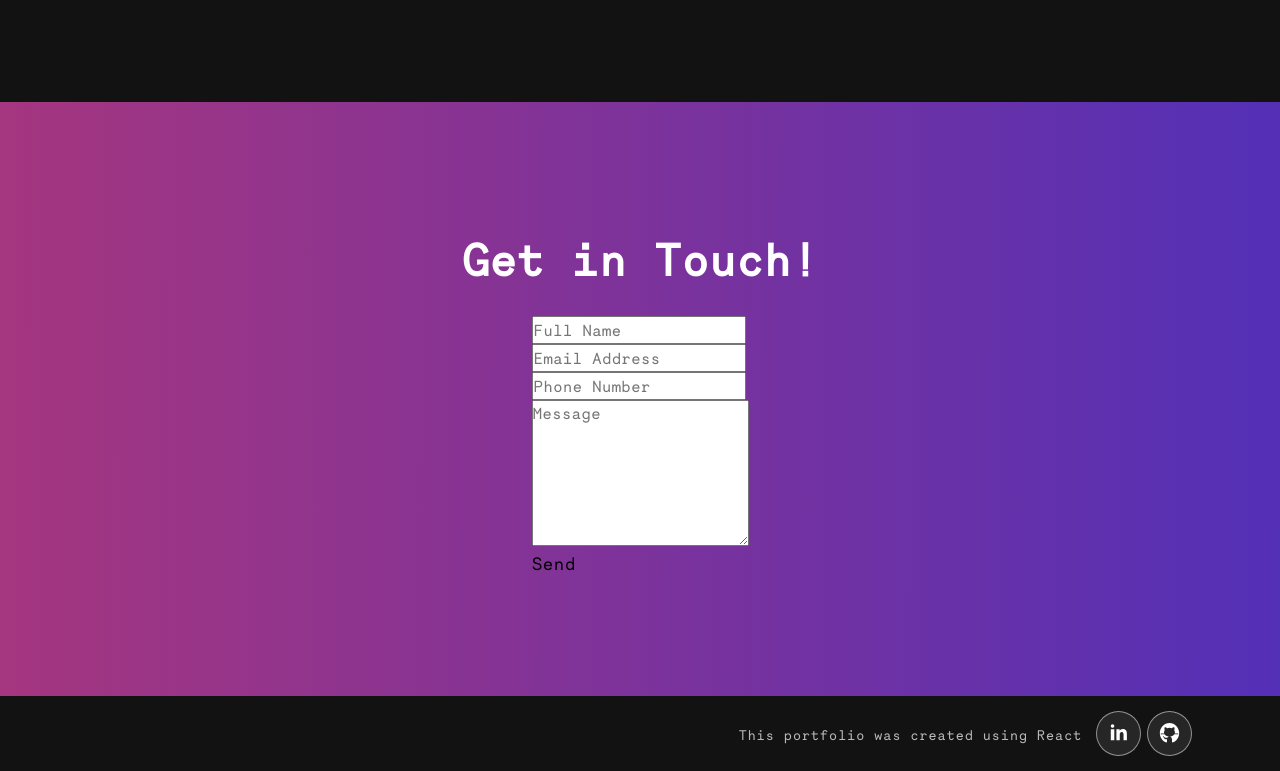
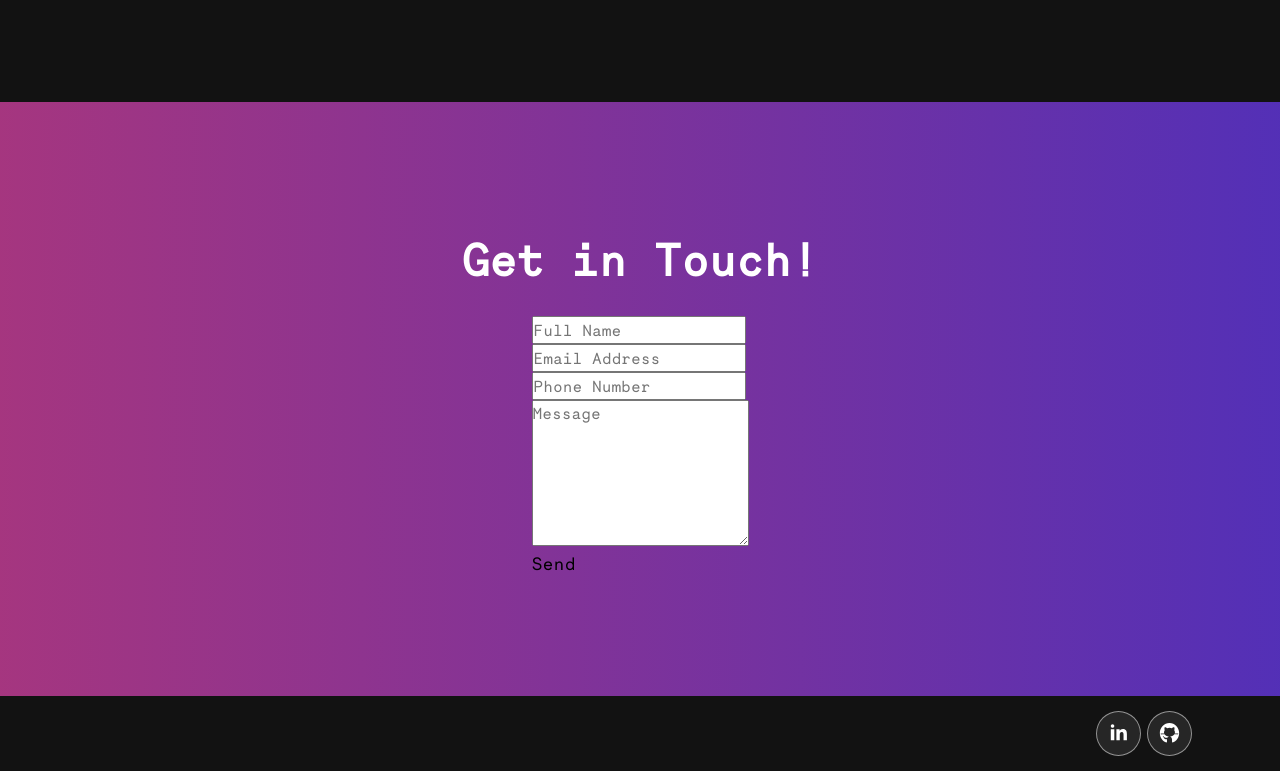
Before and after one commit to ajunx8/portfolio, a React (Create React App) app: page / in a window 1280 px wide. Shown: the part 2798-3569 px from the top of the page. Built offline with nearby package versions, Linux system fonts and the light colour scheme.

Commit message:
removed footer text

```diff
--- a/src/components/Footer.js
+++ b/src/components/Footer.js
@@ -11,7 +11,6 @@ export const Footer = () => {
           <Col sm={6}>
           </Col>
           <Col sm={6} className='text-center footer-icons'>
-            <p>This portfolio was created using React</p>
             <div className="social-icon footer-icon">
               <a target='_blank' rel="noreferrer" href="https://www.linkedin.com/in/adriangreksa"><img src={linkedinIcon} alt="icon" /></a>
               <a target='_blank' rel="noreferrer" href="https://github.com/ajunx8"><img src={githubIcon} alt="icon" /></a>
```
